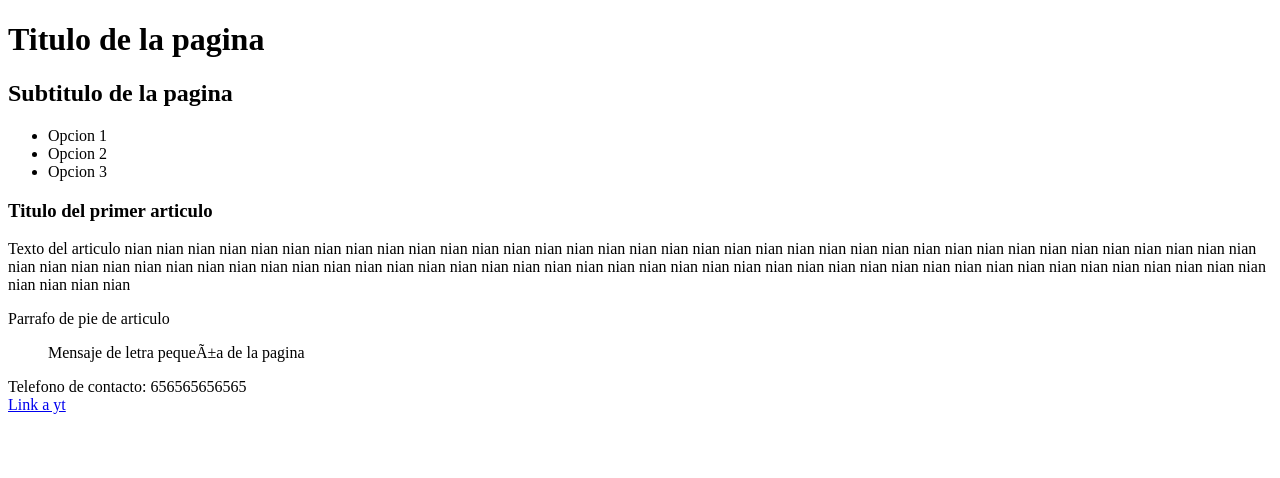
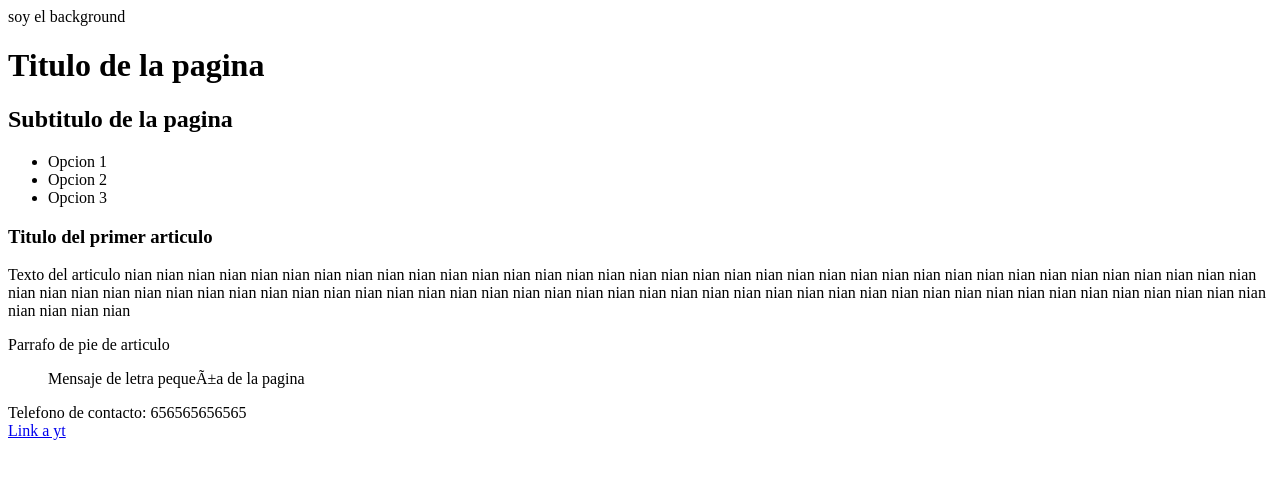
Before and after one commit to Trebla96/WebApp, a plain HTML site: page test2.html in a window 1280 px wide. Drawn offline with Linux system fonts and the light colour scheme.

Commit message:
Update test2.html

```diff
--- a/test2.html
+++ b/test2.html
@@ -10,6 +10,9 @@
     </head>
 
     <body id="cuerpo_principal">
+        <div class="background">
+            soy el background
+        </div>
         <header id="cabecera_pagina">
             <hgroup id="titulos_pagina">
                 <h1 id="titulo_principal">Titulo de la pagina</h1>
@@ -60,5 +63,6 @@
             </p>
 
         </footer>
+
     </body>
 </html>
```
